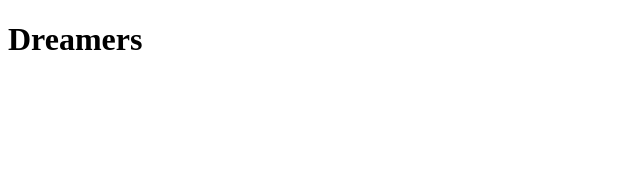
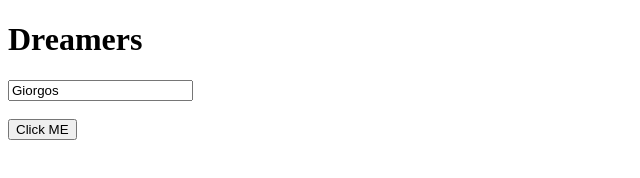
Before and after one commit to skoulas/Dreamers, a plain HTML site: page index.html in a window 1280 px wide. Shown: the whole page, without its empty margins (0-640 px from the left). Drawn offline with Linux system fonts and the light colour scheme.

Commit message:
small fix

```diff
--- a/app.js
+++ b/app.js
@@ -1,3 +1,2 @@
 import './src/lesson1/lesson.js';
-import "./src/functions/index.js"
-;
+import "./src/functions/index.js";
--- a/index.html
+++ b/index.html
@@ -8,6 +8,9 @@
 </head>
 <body>
     <h1>Dreamers</h1>
+    <input type="text" name="num" id="name" value="Giorgos"/>
+    <br><br>
+    <button type="button" id="btn">Click ME</button>
 
     <script type="module" src="app.js"></script>
 </body>
```
